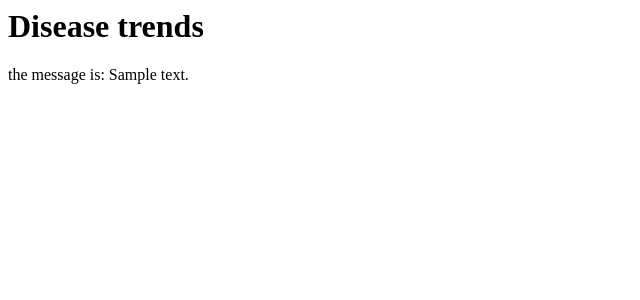
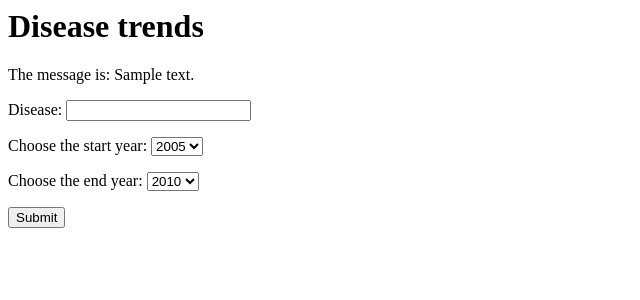
Before and after one commit to mn1/disease_trends, a Django app: template modules/get_input/templates/get_input/index.html in a window 1280 px wide. Shown: the top 300 px of the page, without its empty margins (0-640 px from the left). Run offline with Django 3.2, Linux system fonts and the light colour scheme; the template is opened without the code that fills it: most values are stand-ins (such as "Sample title", 1, 10 or a date in 2020); parts of the project's set-up code (start-up, migrations or seed data) failed here and were passed over.

Commit message:
Added years to form

```diff
--- a/modules/get_input/templates/get_input/index.html
+++ b/modules/get_input/templates/get_input/index.html
@@ -2,7 +2,57 @@
 <body>
     <h1>Disease trends</h1>
 
-<p>the message is: {{ message }}</p>
+<p>The message is: {{ message }}</p>
+
+{% if error_message %}<p><strong>{{ error_message }}</strong></p>{% endif %}
+
+<form action="{% url 'get_input:response'  %}" method="post">
+
+{% csrf_token %}
+
+<p>
+<label for="name">Disease:</label>
+<input type="text" id="name" name="name" required size="20">
+
+</p>
+<p>
+
+<label for="start_year">Choose the start year:</label>
+<select id="start_year" name="start_year">
+    <option value="2000">2000</option>
+    <option value="2001">2001</option>
+    <option value="2002">2002</option>
+    <option value="2003">2003</option>
+    <option value="2004">2004</option>
+    <option selected="selected" value="2005">2005</option>
+    <option value="2006">2006</option>
+    <option value="2007">2007</option>
+    <option value="2008">2008</option>
+    <option value="2009">2009</option>
+    <option value="2010">2010</option>
+</select>
+
+</p>
+<p>
+
+<label for="end_year">Choose the end year:</label>
+<select id="end_year" name="end_year">
+    <option value="2000">2000</option>
+    <option value="2001">2001</option>
+    <option value="2002">2002</option>
+    <option value="2003">2003</option>
+    <option value="2004">2004</option>
+    <option value="2005">2005</option>
+    <option value="2006">2006</option>
+    <option value="2007">2007</option>
+    <option value="2008">2008</option>
+    <option value="2009">2009</option>
+    <option selected="selected" value="2010">2010</option>
+</select>
+
+</p>
+
+<input type="submit" value="Submit" />
 
 </body>
 </html>
```
